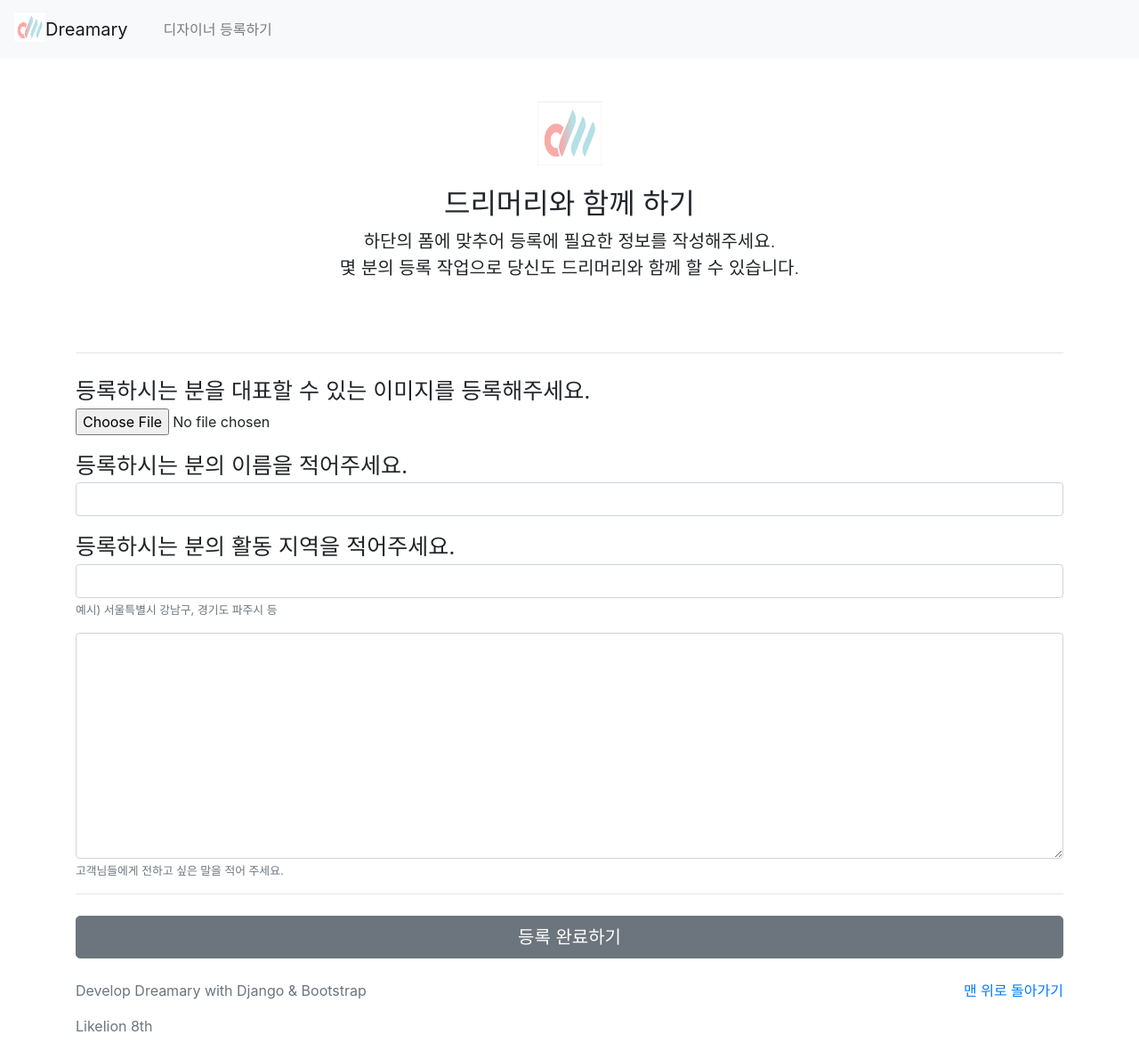
After one commit to Han-Joon-Hyeok/Django_Dreamary, a Django app: page /new/ in a window 1280 px wide. The commit adds this page. Shown: the whole page at 89% size. Run offline with Django 3.2, Linux system fonts and the light colour scheme; some libraries are stand-ins or nearby versions.

Commit message:
lecture7 finished

```diff
--- a/page/templates/base.html
+++ b/page/templates/base.html
@@ -74,6 +74,10 @@
                 <img src="{% static 'images/logo.png' %}" width="35" height="35" alt="logo.png">
                 <label class="navbar-brand align-self-center">Dreamary</label>
             </a>
+            <div class="collpase navbar-collapse">
+                <div class="navbar-nav">
+                    <a class="nav-item nav-link" href="{% url 'new' %}">디자이너 등록하기</a>
+            </div>
         </div>
     </header>
 
--- a/page/templates/detail.html
+++ b/page/templates/detail.html
@@ -16,7 +16,7 @@
                 <p class="lead">{{ designer.description }}</p>
                 <div class="d-flex justify-content-between align-items-center">
                     <div class="btn-group">
-
+                        <a href="{% url 'delete' designer.id %}" class="btn btn-sm btn-outline-danger">정보 삭제</a>
                     </div>
                 </div>
             </div>
--- /dev/null
+++ b/page/templates/new.html
@@ -0,0 +1,48 @@
+{% extends "base.html" %}
+{% load static %}
+
+{% block title %} 디자이너 등록하기 {% endblock %}
+{% block link %} {% static 'css/new.css' %} {% endblock %}
+
+{% block content %}
+<div class="container">
+    <div class="py-5 text-center">
+        <img class="d-block mx-auto mb-4" src="{% static 'images/logo.png' %}" alt="" width="72" height="72">
+        <h2>드리머리와 함께 하기</h2>
+        <p class="lead">하단의 폼에 맞추어 등록에 필요한 정보를 작성해주세요. <br> 몇 분의 등록 작업으로 당신도 드리머리와 함께 할 수 있습니다.</p>
+    </div>
+
+    <div class="order-md-1">
+        <hr class="mb-4">
+
+        <!-- Create Form -->
+        <form action="{% url 'create' %}" method="POST" enctype="multipart/form-data">
+            {% csrf_token %}
+            <div class="mb-3">
+                <label for="inputFile">등록하시는 분을 대표할 수 있는 이미지를 등록해주세요.</label>
+                <input type="file" class="form-control-file" id="inputFile" name="image" value="" required>
+            </div>
+
+            <div class="mb-3">
+                <label for="inputName">등록하시는 분의 이름을 적어주세요.</label>
+                <input type="text" class="form-control" id="inputName" name="name" value="" required>
+            </div>
+
+            <div class="mb-3">
+                <label for="inputAddress">등록하시는 분의 활동 지역을 적어주세요.</label>
+                <input type="text" class="form-control" id="inputAddress" name="address" required>
+                <small id="Name" class="form-text text-muted"> 예시) 서울특별시 강남구, 경기도 파주시 등</small>
+            </div>
+
+            <div class="mb-3">
+                <textarea class="form-control" id="inputDescription" name="description" cols="40" rows="10"></textarea>
+                <small id="Name" class="form-text text-muted">고객님들에게 전하고 싶은 말을 적어 주세요.</small>
+            </div>
+
+            <hr class="mb-4">
+
+            <button class="btn btn-secondary btn-lg btn-block" type="submit">등록 완료하기</button>
+        </form>
+    </div>
+</div>
+{% endblock %}
--- a/page/urls.py
+++ b/page/urls.py
@@ -5,4 +5,7 @@ urlpatterns = [
     path('', views.home, name="home"),
     path('introduce/', views.introduce, name="introduce"),
     path('profile/<int:designer_id>', views.detail, name="detail"),
+    path('new/', views.new, name="new"),
+    path('create/', views.create, name="create"),
+    path('delete/<int:designer_id>/', views.delete, name="delete")
 ]
--- a/page/views.py
+++ b/page/views.py
@@ -1,5 +1,6 @@
-from django.shortcuts import render, get_object_or_404
+from django.shortcuts import render, redirect, get_object_or_404
 from .models import Designer
+
 
 # Create your views here.
 
@@ -13,3 +14,25 @@ def introduce(request) :
 def detail(request, designer_id) :
     designer = get_object_or_404(Designer, pk = designer_id)
     return render(request, 'detail.html', {'designer' : designer})
+
+def new(request) :
+    return render(request, 'new.html')
+
+def create(request) :
+    if request.method == 'POST' :
+        post = Designer()
+        if 'image' in request.FILES :
+            post.image = request.FILES['image']
+        post.name = request.POST['name']
+        post.address = request.POST['address']
+        post.description = request.POST['description']
+
+        post.save()
+
+        return redirect('detail', post.id)
+
+def delete(requset, designer_id) :
+    post = get_object_or_404(Designer, pk = designer_id)
+    post.delete()
+
+    return redirect('home')
```
Also changed, not shown: page/static/css/new.css (added).
